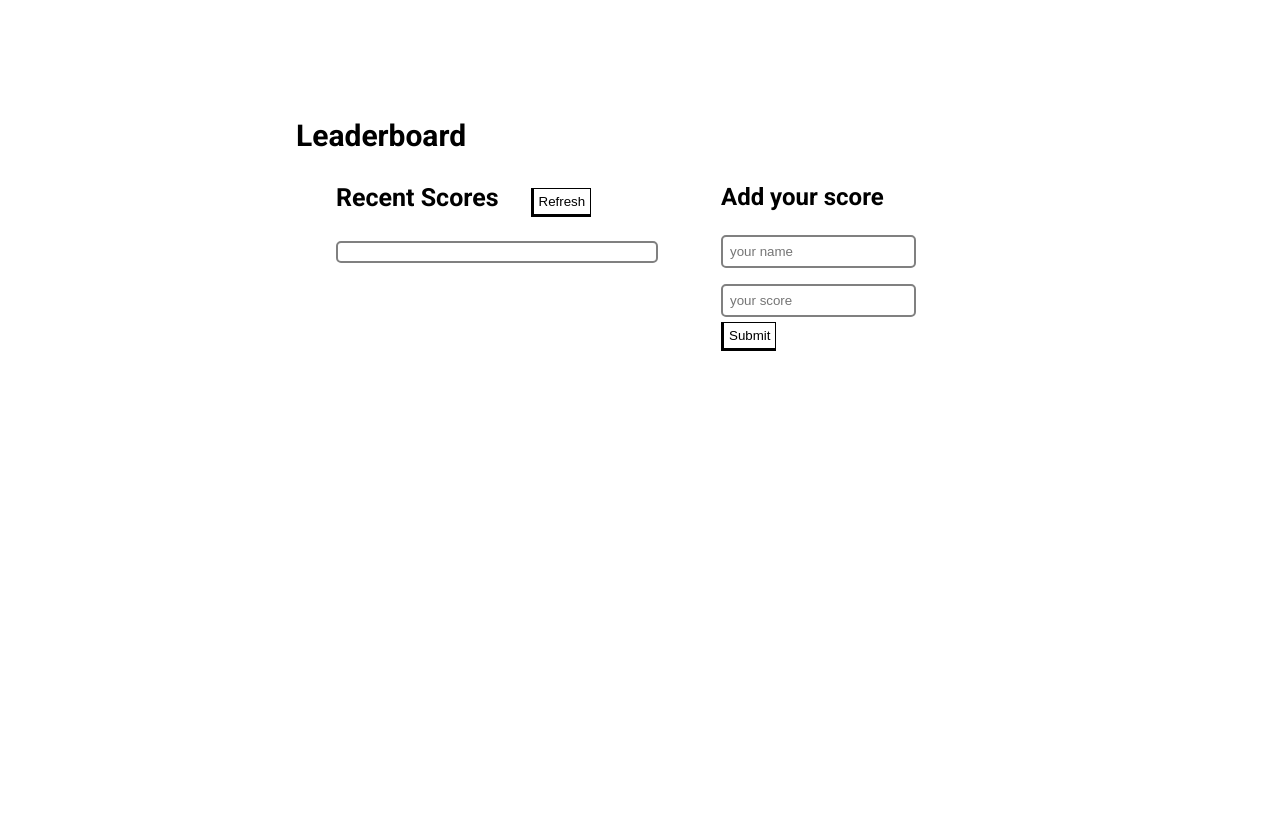
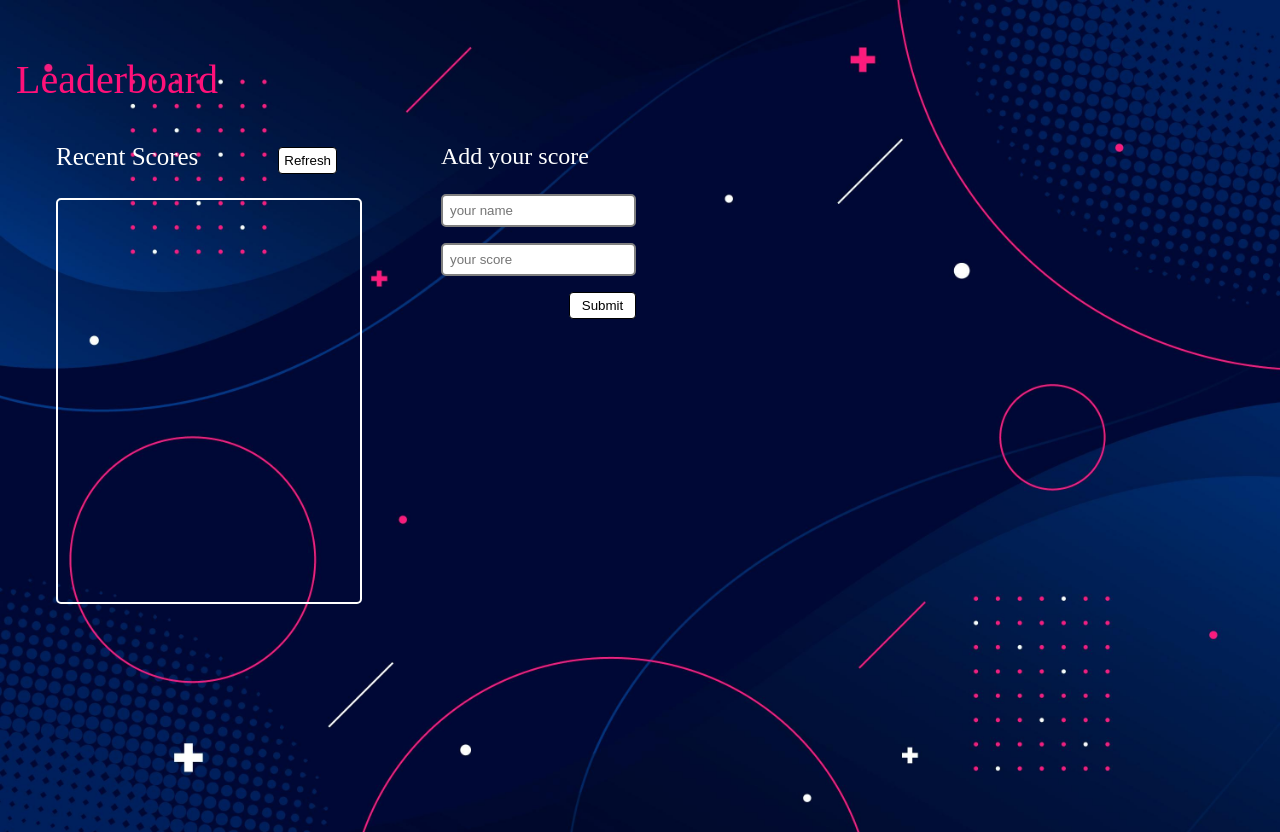
Before and after one commit to fahimy143/Leaderboard, a website built with webpack: page src/index.html in a window 1280 px wide. Both pictures are taken after typing "Sample", "Sample" into the empty fields and a click on the button "Submit". Before the commit the page ends 800 px from the top, so only its background shows below. Built offline with nearby package versions, Linux system fonts and the light colour scheme; no server answers.

Commit message:
added some functionalities
added style

```diff
--- a/src/score.js
+++ b/src/score.js
@@ -2,7 +2,7 @@ export const refreshScores = async () => {
   const scoresContainer = document.querySelector('.recent-score-body');
   scoresContainer.innerHTML = '';
   const response = await fetch(
-    'https://us-central1-js-capstone-backend.cloudfunctions.net/api/games/Zl4d7IVkemOTTVg2fUdz/scores/',
+    'https://us-central1-js-capstone-backend.cloudfunctions.net/api/games/U89UpEn5EXu1MQahYhm3/scores/',
   );
   const json = await response.json();
 
@@ -15,7 +15,7 @@ export const refreshScores = async () => {
 
 export const addScore = async (e) => {
   const response = await fetch(
-    'https://us-central1-js-capstone-backend.cloudfunctions.net/api/games/Zl4d7IVkemOTTVg2fUdz/scores/',
+    'https://us-central1-js-capstone-backend.cloudfunctions.net/api/games/U89UpEn5EXu1MQahYhm3/scores/',
     {
       method: 'POST',
       body: JSON.stringify({
--- a/src/style.css
+++ b/src/style.css
@@ -1,5 +1,3 @@
-@import url('https://fonts.googleapis.com/css2?family=Roboto:wght@700&display=swap');
-
 * {
   list-style: none;
 }
@@ -8,18 +6,20 @@ body {
   padding: 0;
   margin: 0;
   box-sizing: border-box;
-  font-family: 'Roboto', sans-serif;
+  background-image: url('./le.jpg');
+  background-repeat: no-repeat;
+  background-size: cover;
 }
 
 .section {
-  padding: 1.5rem;
-  margin: 4rem 17rem;
+  padding: 1rem;
   width: 700px;
-  height: 500px;
+  height: 800px;
 }
 
 .section .leaderboard-title {
-  font-size: 30px;
+  font-size: 40px;
+  color: rgb(255, 17, 121);
 }
 
 .main-page {
@@ -35,27 +35,28 @@ body {
 .recent-score-bar .score-text {
   margin-right: 28px;
   font-size: 25px;
+  color: white;
 }
 
-/* stylelint-disable */
 .recent-score-body {
-  border: 2px solid grey;
+  border: 2px solid #fff;
   width: 300px;
-  height: fit-content;
+  height: 400px;
   border-radius: 5px;
-  padding: 9px;
+  padding: 1px;
+  overflow: scroll;
 }
 
-.recent-score-body ul li {
-  margin-bottom: 5px;
+.recent-score-body div:nth-child(odd) {
+  background: rgb(255, 17, 121);
+  color: #fff;
+  padding: 10px 5px;
 }
 
-.recent-score-body li:nth-child(odd) {
-  background: lightgrey;
-}
-
-.recent-score-body ul {
-  margin-left: -35px;
+.recent-score-body div:nth-child(even) {
+  background: rgb(0, 32, 93);
+  color: #fff;
+  padding: 10px 5px;
 }
 
 .add-score-bar {
@@ -65,6 +66,7 @@ body {
 
 .add-score-text {
   margin-bottom: 1.5rem;
+  color: white;
 }
 
 .text-input-score {
@@ -82,18 +84,24 @@ body {
   margin-bottom: 1rem;
 }
 
-.text-score-btn {
-  float: right;
-  margin-top: 10px;
+.refresh-btn {
+  margin-left: 3rem;
 }
 
 button {
   background: #fff;
   padding: 5px;
   border: 1px solid black;
-  border-bottom: 3px solid black;
-  border-left: 3px solid black;
-  width: fit-content;
-  margin-top: 5px;
   cursor: pointer;
+  border-radius: 4px;
 }
+
+button:hover {
+  color: #fff;
+  background-color: rgb(255, 17, 121);
+}
+
+.submit-btn {
+  margin-left: 8rem;
+  margin-top: 1rem;
+}
```
Also changed, not shown: src/le.jpg (added), src/led.jpg (added).
